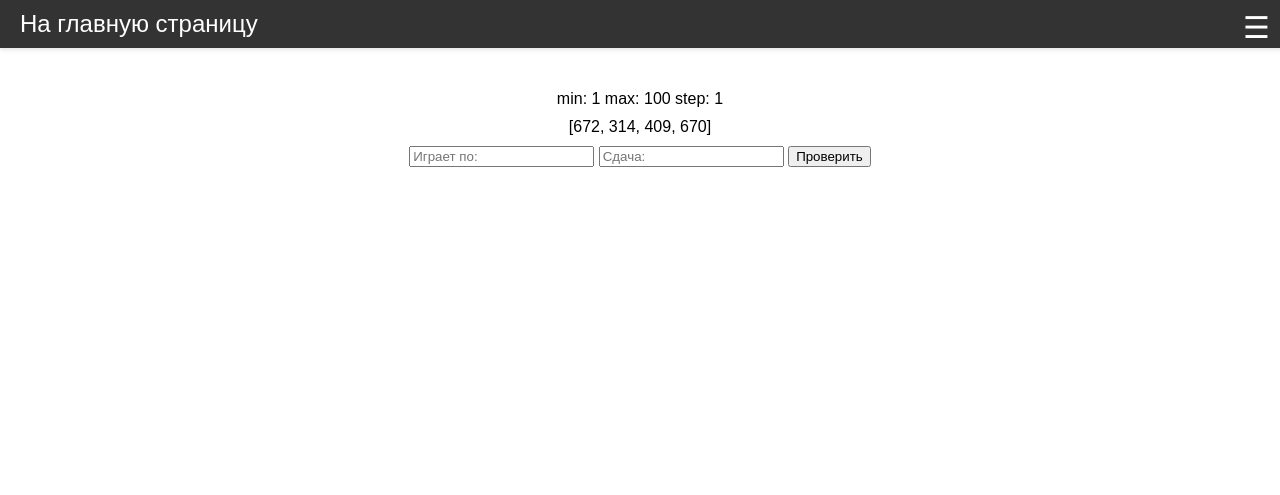
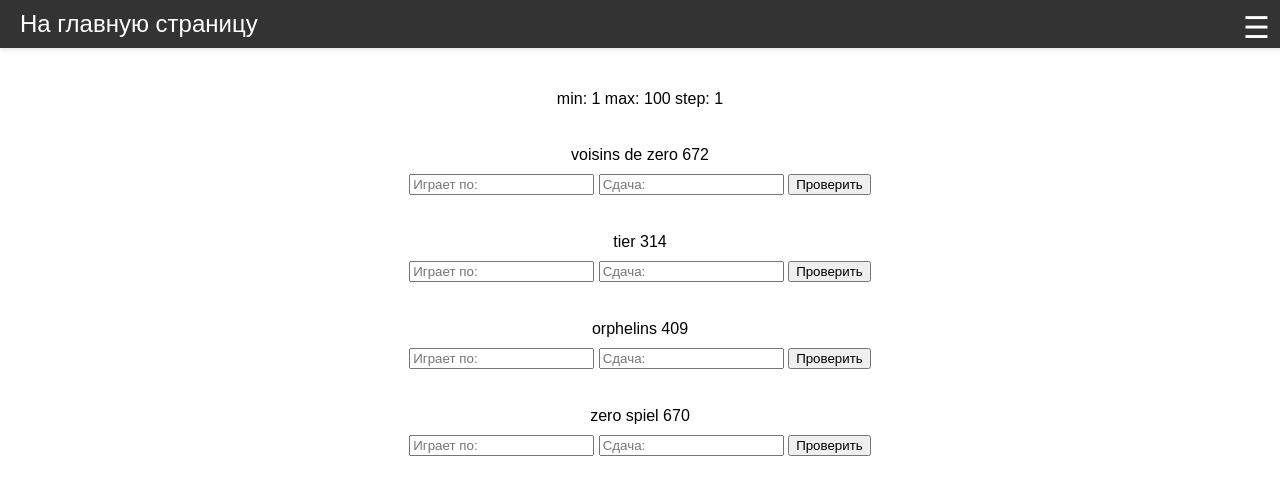
Before and after one commit to ryPbEBck88/Boomerang, a Django app: page /series/ in a window 1280 px wide. Shown: the top 495 px of the page. Run offline with Django 3.2, Linux system fonts and the light colour scheme; data comes from the database, SQL or seed files in the repository; data that the repository does not hold is empty.

Commit message:
Из четырех серий вуазан работает

```diff
--- a/boomerang/templates/testing/series.html
+++ b/boomerang/templates/testing/series.html
@@ -3,13 +3,63 @@
 {% block content %}
     <div class="inline-container">
         <div>min: 1   max: 100   step: 1</div>
-        <span>{{ content }}</span> <!-- Динамическое содержание страницы -->
+        <!-- Вывод вуазана -->
+        <br>
+        <span>{{ voisins_content }}</span> <!-- Динамическое содержание страницы -->
 
         <!-- Форма для ввода ответа пользователем -->
         <form method="post" >
             {% csrf_token %}
-            <input type="number" name="plays_by_answer" placeholder="Играет по:" required> <!-- Поле ввода -->
-            <input type="number" name="change" placeholder="Сдача:" required> <!-- Поле ввода -->
+            <input type="number" name="plays_by_voisins" placeholder="Играет по:" required> <!-- Поле ввода -->
+            <input type="number" name="change_voisins" placeholder="Сдача:" required> <!-- Поле ввода -->
+            <button type="submit">Проверить</button> <!-- Кнопка отправки формы -->
+        </form>
+
+        {% if result_icon %}
+        <div class="result-icon">{{ result_icon }}</div> <!-- Отображение иконки результата -->
+        {% endif %}
+
+        <!-- Вывод Тиера -->
+        <br>
+        <span>{{ tier }}</span> <!-- Динамическое содержание страницы -->
+
+        <!-- Форма для ввода ответа пользователем -->
+        <form method="post" >
+            {% csrf_token %}
+            <input type="number" name="plays_by_tier" placeholder="Играет по:" required> <!-- Поле ввода -->
+            <input type="number" name="change_tier" placeholder="Сдача:" required> <!-- Поле ввода -->
+            <button type="submit">Проверить</button> <!-- Кнопка отправки формы -->
+        </form>
+
+        {% if result_icon %}
+        <div class="result-icon">{{ result_icon }}</div> <!-- Отображение иконки результата -->
+        {% endif %}
+
+        <!-- Вывод офлайнса -->
+        <br>
+        <span>{{ orphelins }}</span> <!-- Динамическое содержание страницы -->
+
+        <!-- Форма для ввода ответа пользователем -->
+        <form method="post" >
+            {% csrf_token %}
+            <input type="number" name="plays_by_orphelins" placeholder="Играет по:" required> <!-- Поле ввода -->
+            <input type="number" name="change_orphelins" placeholder="Сдача:" required> <!-- Поле ввода -->
+            <button type="submit">Проверить</button> <!-- Кнопка отправки формы -->
+        </form>
+
+        {% if result_icon %}
+        <div class="result-icon">{{ result_icon }}</div> <!-- Отображение иконки результата -->
+        {% endif %}
+
+        <!-- Вывод зеро шпиль -->
+        <br>
+        <span>{{ zero_spiel }}</span> <!-- Динамическое содержание страницы -->
+
+        <!-- Форма для ввода ответа пользователем -->
+        <form method="post" >
+            {% csrf_token %}
+            <input type="number" name="plays_by_zero_spiel" placeholder="Играет по:" required> <!-- Поле ввода -->
+            <input type="number" name="change_zero_spiel" placeholder="Сдача:" required> <!-- Поле ввода -->
             <button type="submit">Проверить</button> <!-- Кнопка отправки формы -->
         </form>
 
--- a/boomerang/testing/views.py
+++ b/boomerang/testing/views.py
@@ -1,5 +1,5 @@
 from decimal import Decimal as D
-from django.shortcuts import render, HttpResponse
+from django.shortcuts import render # , HttpResponse
 from .models import (
     BracketsRandomNumber,
     NeighboursRandomNumber,
@@ -8,12 +8,38 @@ from .models import (
     Tier,
     ZeroSpiel,
     Orphelins
-    )
+)
 
 
-MIN_NUMBER = 1
-MAX_NUMBER = 2
-DATA = None
+# MIN_NUMBER = 1
+# MAX_NUMBER = 2
+# DATA = None
+def calculate_the_answer(bet, series, max_bet_number=100):
+    match series:
+        case 'voisins':
+            threshold = int(D(max_bet_number) * D(13.5))
+            if bet > threshold:
+                bet -= threshold
+                return [threshold // 9 + bet // 7, bet % 7]
+            else:
+                return [bet // 9, bet % 9]
+        case 'tier':
+            return [bet // 6, bet % 6]
+        case 'orphelins':
+            threshold = max_bet_number * 5
+            if bet > threshold:
+                bet -= threshold
+                return [threshold // 5 + bet // 4, bet % 4]
+            else:
+                return [bet // 5, bet % 5]
+        case 'zero_spiel':
+            threshold = max_bet_number * 4
+            if bet  >threshold:
+                bet -= threshold
+                return [threshold // 4 + bet // 3, bet % 3]
+            else:
+                return [bet // 4, bet % 4]
+
 
 def index(request):
     context = {
@@ -177,7 +203,7 @@ def series(request):
     orphelins = Orphelins.objects.all()
     zero_spiel = ZeroSpiel.objects.all()
 
-    if not voisins_de_zero.exists() or not tier.exists() or orphelins.exists() or zero_spiel.exists():
+    if not voisins_de_zero.exists():
         VoisinsDeZero.generate_numbers()
         Tier.generate_numbers()
         Orphelins.generate_numbers()
@@ -192,27 +218,42 @@ def series(request):
     orphelins_number = [num.number for num in orphelins][0]
     zero_spiel_number = [num.number for num in zero_spiel][0]
 
-    # correct_answer = ...
+    voisins_correct_answer = calculate_the_answer(voisins_de_zero_number, 'voisins')
+    tier_correct_answer = calculate_the_answer(tier_number, 'tier')
+    orphelins_correct_answer = calculate_the_answer(orphelins_number, 'orphelins')
+    zero_spiel_correct_answer = calculate_the_answer(zero_spiel_number, 'zero_spiel')
 
-    user_answer = None
+    user_voisins_answer = None
     result_icon = None
 
     if request.method == 'POST':
-        answer = [
-            request.POST.get('plays_by_answer'),
-            request.POST.get('change')
+        voisins_answer = [
+            int(request.POST.get('plays_by_voisins')),
+            int(request.POST.get('change_voisins'))
         ]
-        if not None in answer:
-            ...
+        if voisins_answer is not None:
+            user_voisins_answer = voisins_answer
+            try:
+                if user_voisins_answer == voisins_correct_answer:
+                    result_icon = '✅'
+                    VoisinsDeZero.generate_numbers()
+                    voisins_de_zero = VoisinsDeZero.objects.all()
+                    voisins_de_zero_number = [num.number for num in voisins_de_zero][0]
+                else:
+                    result_icon = '❌'
+            except ValueError:
+                result_icon = '❌'
 
-
-    content = 'series 0/2/3 ставка: 500'
     context = {
         'title': 'Серии',
-        'content': [voisins_de_zero_number,
-                    tier_number,
-                    orphelins_number,
-                    zero_spiel_number],
+        'voisins_content': f'voisins de zero {voisins_de_zero_number}',
+        'result_icon': result_icon,
+        'user_voisins_answer': user_voisins_answer,
+        'correct_answer': voisins_correct_answer,
+        'tier': f'tier {tier_number}',
+        'orphelins': f'orphelins {orphelins_number}',
+        'zero_spiel': f'zero spiel {zero_spiel_number}',
+        'voisins_correct_answer': voisins_correct_answer,
     }
 
     return render(request, 'testing/series.html', context)
```
